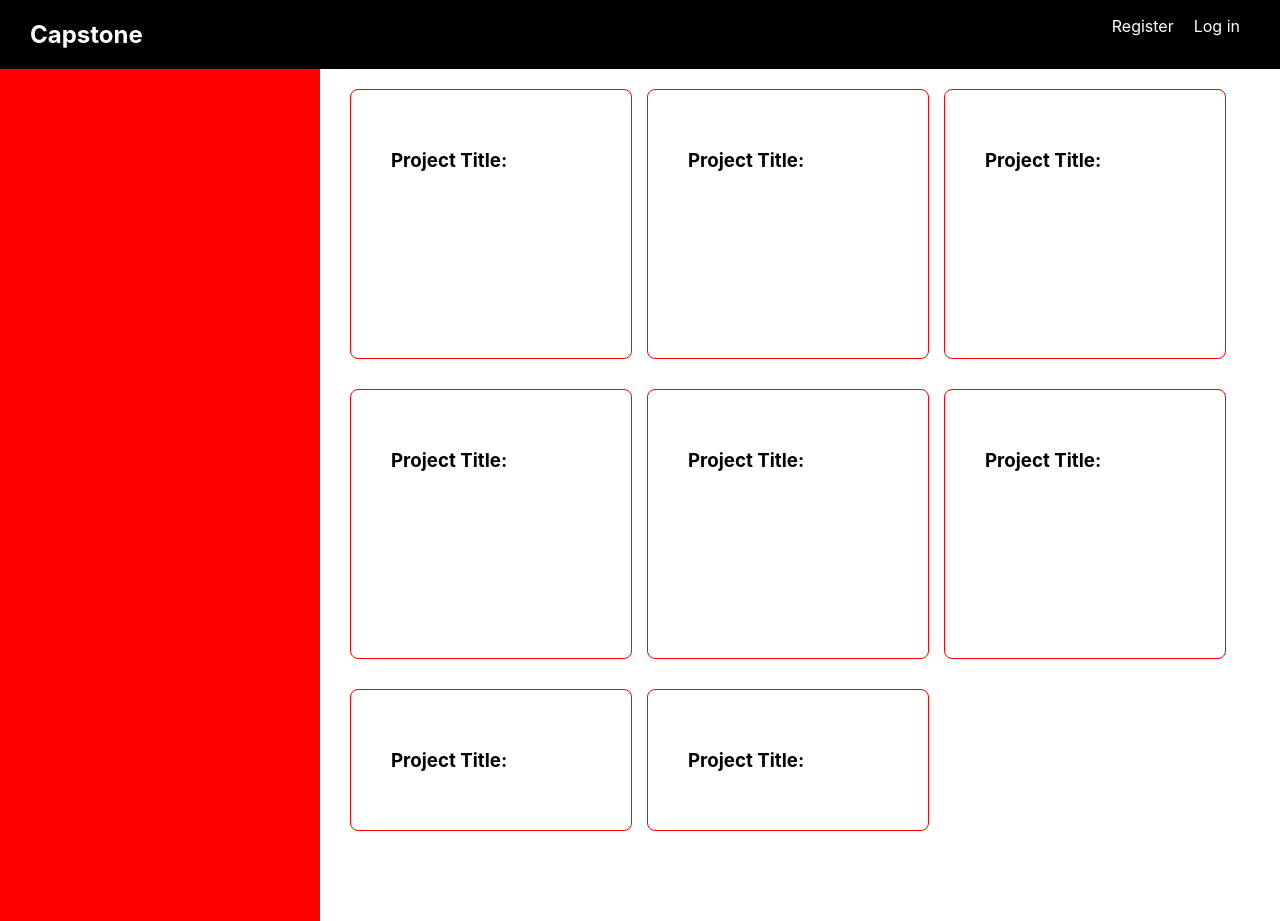
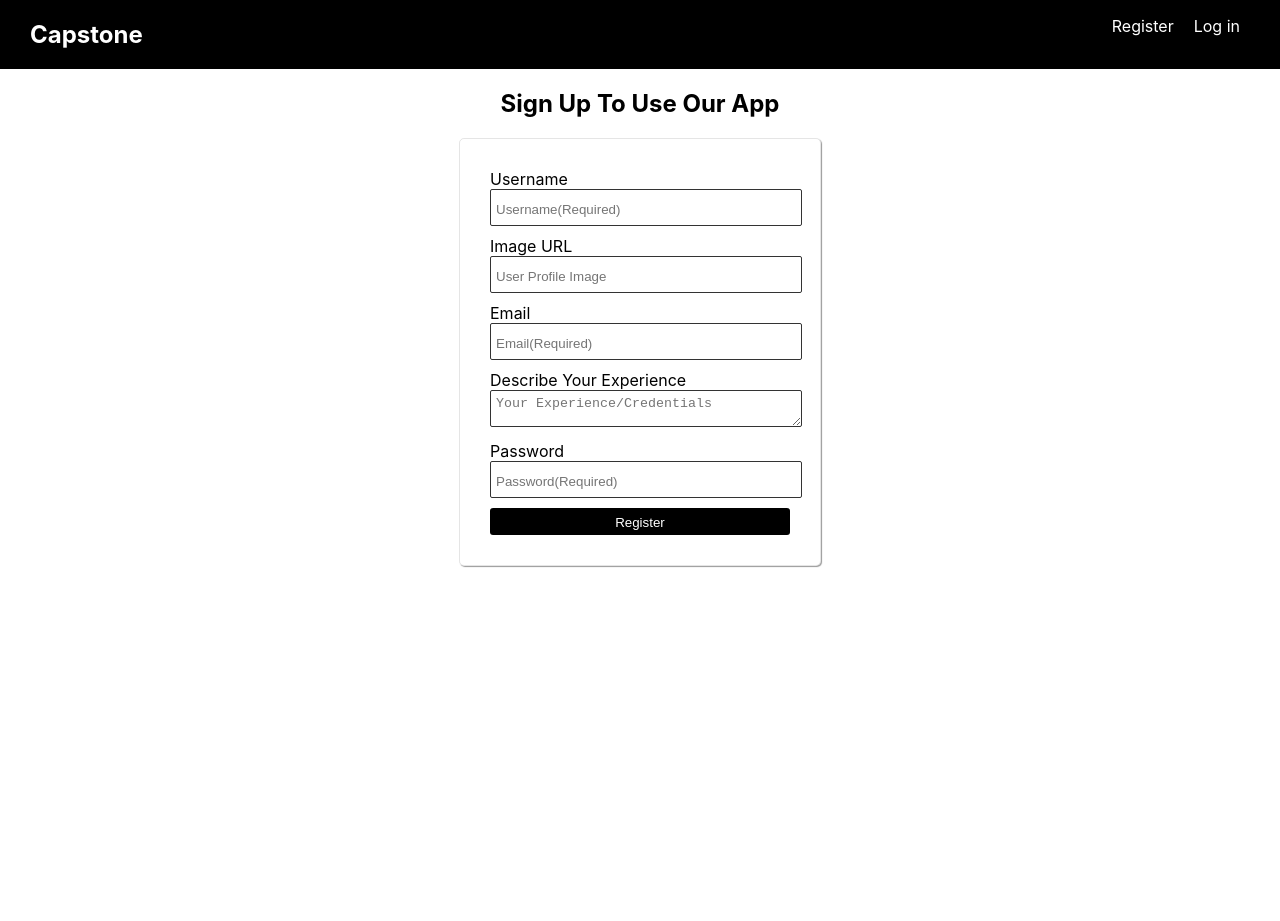
Before and after one commit to thinkful-ei-bee/A-team-capstone, a React (Create React App) app: page /register in a window 1280 px wide. After the commit the page ends 800 px from the top, so only its background shows below. Built offline with nearby package versions, Linux system fonts and the light colour scheme.

Commit message:
added "exact" to '/'

```diff
--- a/src/App.js
+++ b/src/App.js
@@ -11,7 +11,7 @@ function App() {
       <TopNav></TopNav>
       <main>
         <Switch>
-          <Route path={"/"} component={MainPage} />
+          <Route exact path={"/"} component={MainPage} />
           <Route path={"/login"} component={Login} />
           <Route path={"/register"} component={Registration} />
         </Switch>
```
